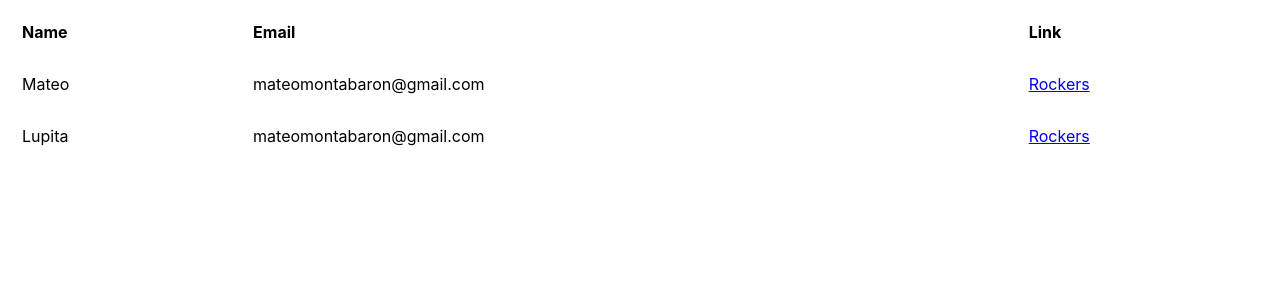
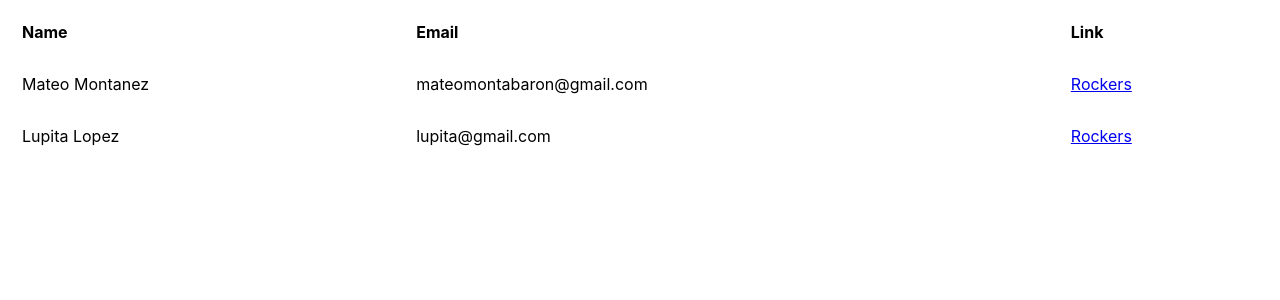
Before and after one commit to mateombar/react-redux-jsonplaceholder, a React (Create React App) app: page / in a window 1280 px wide. Shown: the top 300 px of the page. Built offline with nearby package versions, Linux system fonts and the light colour scheme.

Commit message:
Print users

```diff
--- a/src/components/App.js
+++ b/src/components/App.js
@@ -1,6 +1,35 @@
+import React, { Component } from 'react';
 import './styles/App.css';
 
-function App() {
+class App extends Component {
+  constructor(props) {
+    super(props)
+    this.state = {
+      users: [
+        {
+          name: 'Mateo Montanez',
+          email: 'mateomontabaron@gmail.com',
+          link: 'https://rockers-c5e8f.web.app/',
+        },
+        {
+          name: 'Lupita Lopez',
+          email: 'lupita@gmail.com',
+          link: 'https://rockers-c5e8f.web.app/',
+        },
+      ]
+    }
+  }
+  putRows = () => (
+    this.state.users.map(user => (
+      < tr >
+        <td>{user.name}</td>
+        <td>{user.email}</td>
+        <td><a href={user.link}>Rockers</a></td>
+      </tr >
+    ))
+  );
+  render() {
+
     return (
       <table className="table">
         <thead className="table_header">
@@ -11,19 +40,11 @@ function App() {
           </tr>
         </thead>
         <tbody className="table_body">
-        <tr>
-          <td>Mateo</td>
-          <td>mateomontabaron@gmail.com</td>
-          <td><a href="https://rockers-c5e8f.web.app/">Rockers</a></td>
-        </tr>
-        <tr>
-          <td>Lupita</td>
-          <td>mateomontabaron@gmail.com</td>
-          <td><a href="https://rockers-c5e8f.web.app/">Rockers</a></td>
-        </tr>
+          {this.putRows()}
         </tbody>
       </table>
     );
   }
+}
 
 export default App;
```
Lines whose indentation alone changed are shown as unchanged.
